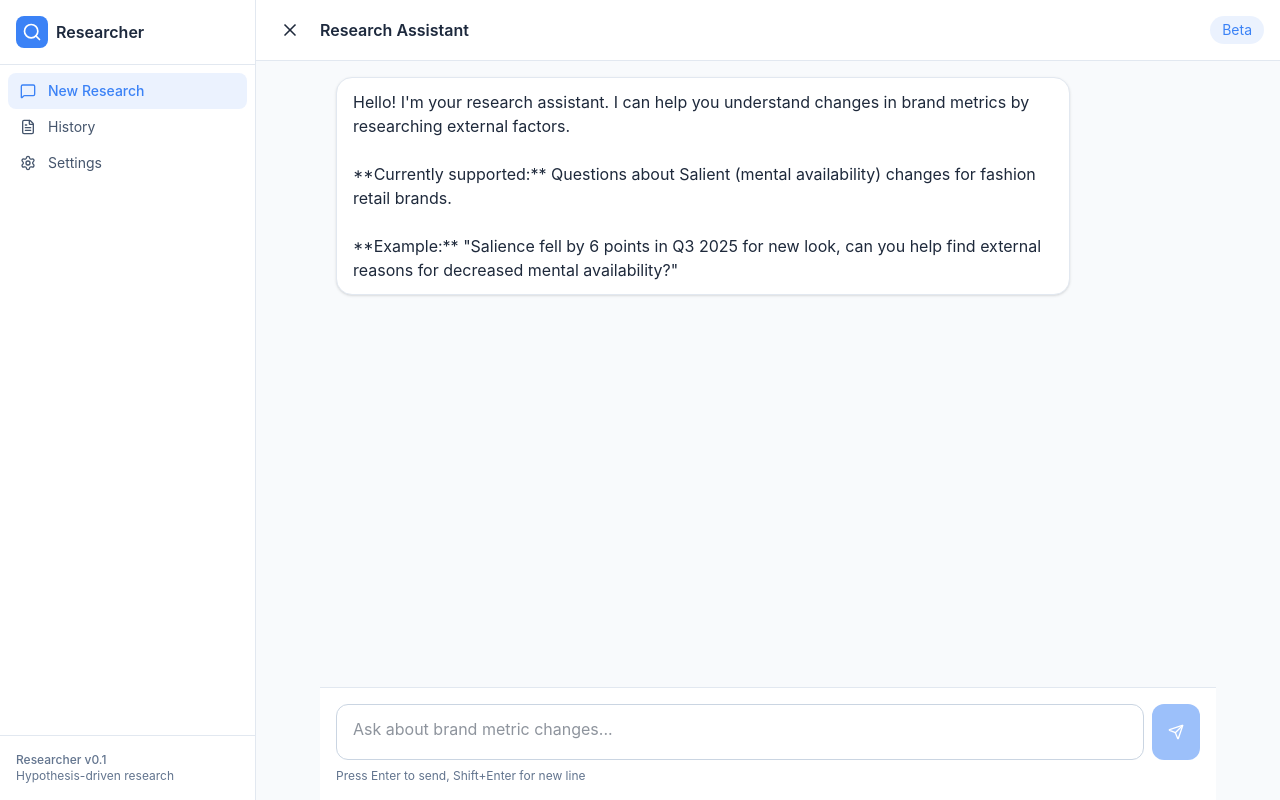
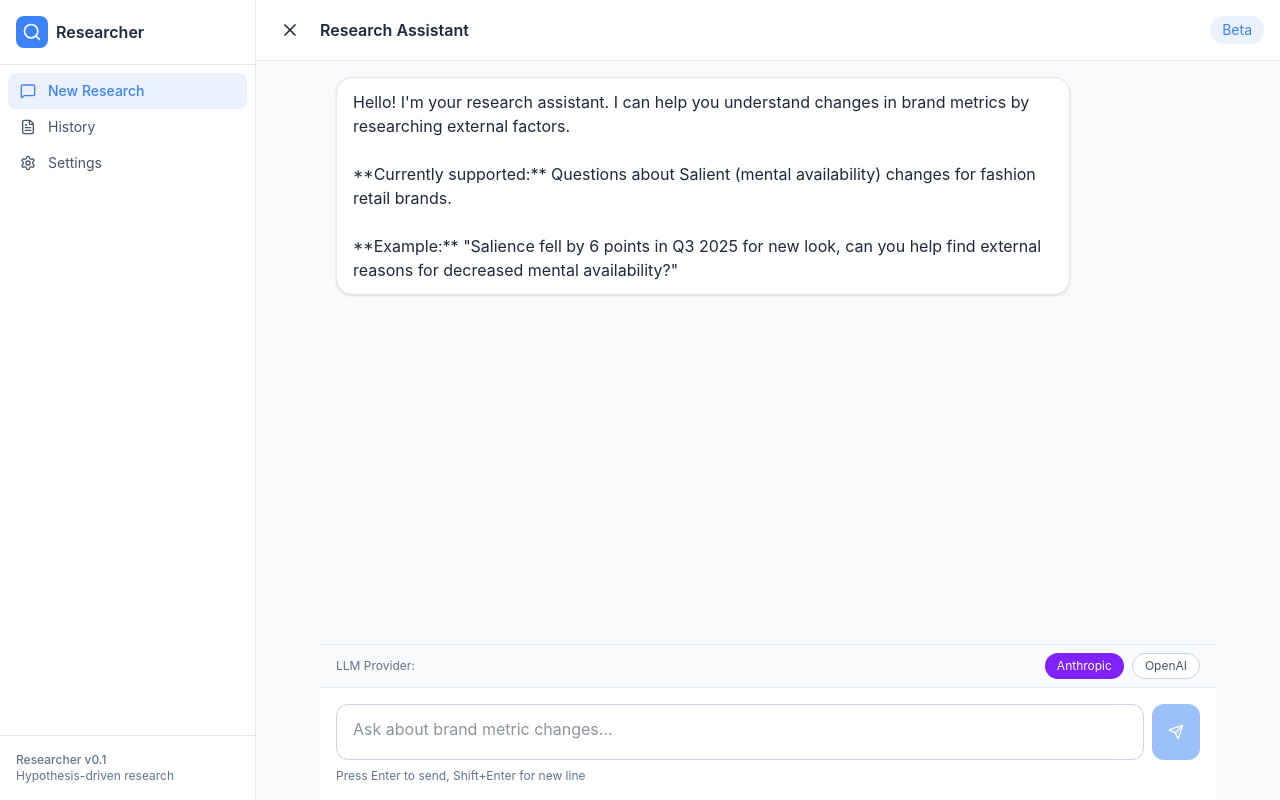
Before and after one commit to kabzadev/Researcher, a React app in the folder frontend/: page / in a window 1280 px wide. Built offline with nearby package versions, Linux system fonts and the light colour scheme; the HTML template or start-up script is replaced by a standard one.

Commit message:
Add LLM provider toggle UI: selectable Anthropic/OpenAI with provider badges on responses

```diff
--- a/frontend/src/components/ChatInterface.tsx
+++ b/frontend/src/components/ChatInterface.tsx
@@ -5,6 +5,7 @@ interface Message {
   id: string
   role: 'user' | 'assistant'
   content: string
+  provider?: string
   drivers?: {
     macro: Driver[]
     brand: Driver[]
@@ -30,6 +31,7 @@ export function ChatInterface() {
   ])
   const [input, setInput] = useState('')
   const [isLoading, setIsLoading] = useState(false)
+  const [provider, setProvider] = useState<'anthropic' | 'openai'>('anthropic')
   const messagesEndRef = useRef<HTMLDivElement>(null)
 
   const scrollToBottom = () => {
@@ -59,7 +61,7 @@ export function ChatInterface() {
       const response = await fetch(`${API_URL}/research`, {
         method: 'POST',
         headers: { 'Content-Type': 'application/json' },
-        body: JSON.stringify({ question: input })
+        body: JSON.stringify({ question: input, provider })
       })
 
       if (!response.ok) {
@@ -114,6 +116,7 @@ export function ChatInterface() {
           id: (Date.now() + 1).toString(),
           role: 'assistant',
           content: `Based on my research for **${data.brand}**, here are the external factors that may have contributed to the ${data.direction} in ${data.metrics?.[0] || 'salience'}:`,
+          provider: data.provider_used || provider,
           thinking: [
             ...(data.validated_hypotheses?.market || []).map((h: any) => `✅ ${h.hypothesis}`),
             ...(data.validated_hypotheses?.brand || []).map((h: any) => `✅ ${h.hypothesis}`),
@@ -165,6 +168,18 @@ export function ChatInterface() {
                   : 'bg-white border border-slate-200 shadow-sm'
               }`}
             >
+              {/* Provider badge for assistant messages */}
+              {message.role === 'assistant' && message.provider && (
+                <div className="mb-2">
+                  <span className={`text-xs px-2 py-0.5 rounded-full ${
+                    message.provider === 'anthropic'
+                      ? 'bg-violet-100 text-violet-700'
+                      : 'bg-emerald-100 text-emerald-700'
+                  }`}>
+                    {message.provider === 'anthropic' ? '🤖 Claude' : '⚡ GPT'}
+                  </span>
+                </div>
+              )}
               <div className="whitespace-pre-wrap">{message.content}</div>
 
               {/* Research Results */}
@@ -222,6 +237,37 @@ export function ChatInterface() {
         )}
 
         <div ref={messagesEndRef} />
+      </div>
+
+      {/* Provider Toggle */}
+      <div className="px-4 py-2 bg-slate-50 border-t border-slate-200">
+        <div className="flex items-center justify-between">
+          <span className="text-xs text-slate-500">LLM Provider:</span>
+          <div className="flex gap-2">
+            <button
+              onClick={() => setProvider('anthropic')}
+              disabled={isLoading}
+              className={`px-3 py-1 text-xs rounded-full transition-colors ${
+                provider === 'anthropic'
+                  ? 'bg-violet-600 text-white'
+                  : 'bg-white text-slate-600 border border-slate-300 hover:bg-slate-100'
+              } disabled:opacity-50`}
+            >
+              Anthropic
+            </button>
+            <button
+              onClick={() => setProvider('openai')}
+              disabled={isLoading}
+              className={`px-3 py-1 text-xs rounded-full transition-colors ${
+                provider === 'openai'
+                  ? 'bg-emerald-600 text-white'
+                  : 'bg-white text-slate-600 border border-slate-300 hover:bg-slate-100'
+              } disabled:opacity-50`}
+            >
+              OpenAI
+            </button>
+          </div>
+        </div>
       </div>
 
       {/* Input */}
```
